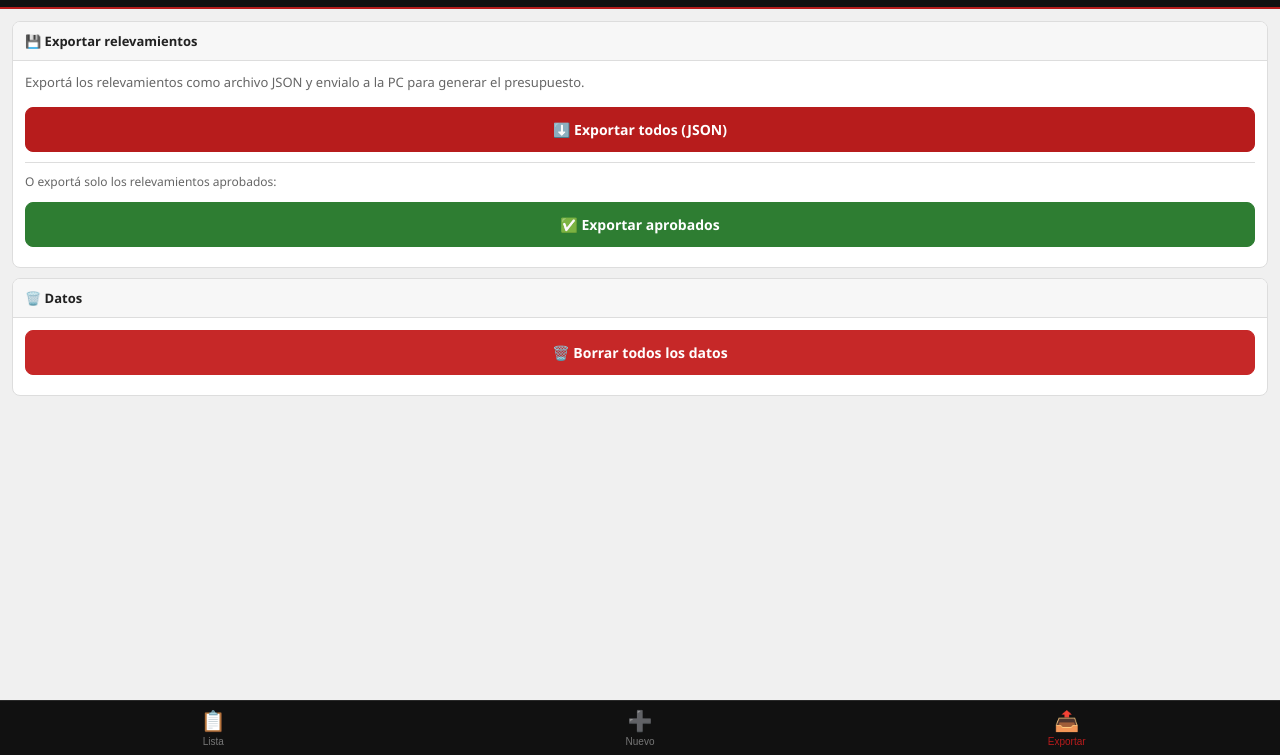
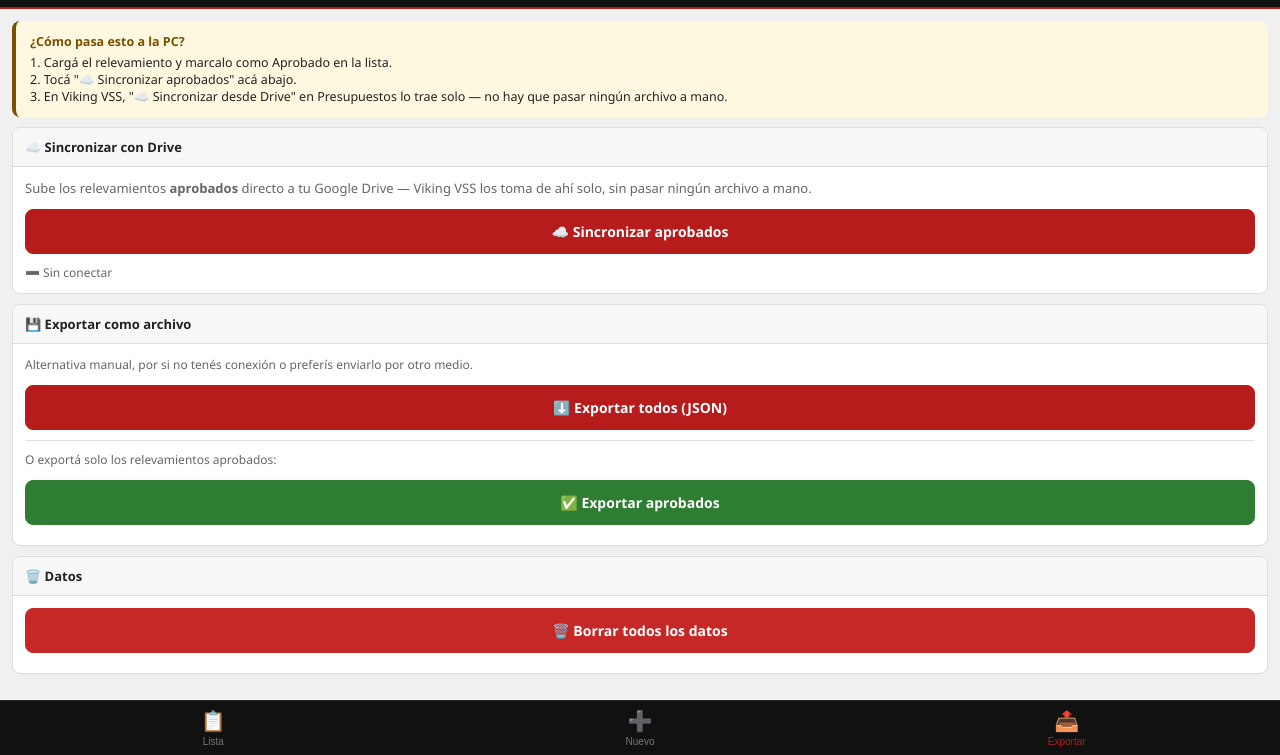
Before and after one commit to eduardoguillermo/viking-relevamiento, a plain HTML site: page index.html in a window 1280 px wide. Both pictures are taken after a click on the button "📤 Exportar". Shown: the part 45-800 px from the top of the page. Drawn offline with Linux system fonts and the light colour scheme.

Commit message:
Sincronización con Google Drive: subir aprobados directo, sin transferencia manual

```diff
--- a/index.html
+++ b/index.html
@@ -31,6 +31,8 @@ body{font-family:'Segoe UI',sans-serif;background:var(--bg);color:var(--text);fo
 .panel{display:none}.panel.on{display:block}
 /* CARDS */
 .card{background:var(--surface);border:1px solid var(--border);border-radius:var(--r);margin-bottom:10px;overflow:hidden}
+.notice{margin-bottom:10px;padding:12px 14px;background:var(--amber-bg);border-radius:var(--r);border-left:4px solid var(--amber);font-size:12.5px;color:var(--text)}
+.notice b{display:block;margin-bottom:4px;color:var(--amber)}
 .card-head{padding:10px 12px;border-bottom:1px solid var(--border);background:var(--surface2);display:flex;align-items:center;justify-content:space-between}
 .card-title{font-size:13px;font-weight:700}
 .card-body{padding:12px}
@@ -208,10 +210,24 @@ hr{border:none;border-top:1px solid var(--border);margin:10px 0}
 
   <!-- PANEL: EXPORTAR -->
   <div class="panel" id="panel-export">
+    <div class="notice">
+      <b>¿Cómo pasa esto a la PC?</b>
+      1. Cargá el relevamiento y marcalo como Aprobado en la lista.<br>
+      2. Tocá "☁️ Sincronizar aprobados" acá abajo.<br>
+      3. En Viking VSS, "☁️ Sincronizar desde Drive" en Presupuestos lo trae solo — no hay que pasar ningún archivo a mano.
+    </div>
     <div class="card">
-      <div class="card-head"><div class="card-title">💾 Exportar relevamientos</div></div>
+      <div class="card-head"><div class="card-title">☁️ Sincronizar con Drive</div></div>
       <div class="card-body">
-        <p style="font-size:13px;color:var(--text2);margin-bottom:16px">Exportá los relevamientos como archivo JSON y envialo a la PC para generar el presupuesto.</p>
+        <p style="font-size:13px;color:var(--text2);margin-bottom:12px">Sube los relevamientos <b>aprobados</b> directo a tu Google Drive — Viking VSS los toma de ahí solo, sin pasar ningún archivo a mano.</p>
+        <button class="btn btn-p" onclick="syncDrive()">☁️ Sincronizar aprobados</button>
+        <p id="drive-status" style="font-size:12px;color:var(--text2);margin-top:10px">➖ Sin conectar</p>
+      </div>
+    </div>
+    <div class="card">
+      <div class="card-head"><div class="card-title">💾 Exportar como archivo</div></div>
+      <div class="card-body">
+        <p style="font-size:12px;color:var(--text2);margin-bottom:12px">Alternativa manual, por si no tenés conexión o preferís enviarlo por otro medio.</p>
         <button class="btn btn-p" onclick="exportarTodo()">⬇️ Exportar todos (JSON)</button>
         <hr>
         <p style="font-size:12px;color:var(--text2);margin-bottom:12px;margin-top:4px">O exportá solo los relevamientos aprobados:</p>
@@ -237,6 +253,8 @@ hr{border:none;border-top:1px solid var(--border);margin:10px 0}
 
 <div id="mbox"></div>
 
+<script src="https://accounts.google.com/gsi/client" async defer></script>
+<script src="drive-sync.js"></script>
 <script>
 const SKEY = 'viking_rel_v1';
 const SENSORES_TIPOS = ['Puerta','Ventana','PuertaVentana','Botón','Vibración','Agua','Interruptor s/neutro','Interruptor router'];
@@ -517,6 +535,27 @@ function exportarUno(id){
   exportarJSON({relevamientos:[r],exportado:new Date().toISOString(),tipo:'viking_relevamiento'},`viking_rel_${r.nombre.replace(/[^a-z0-9]/gi,'_')}_${r.fecha}.json`);
 }
 
+// DRIVE SYNC
+function setDriveStatus(txt, color){
+  const el=document.getElementById('drive-status');
+  if(el){ el.textContent=txt; el.style.color=color||'var(--text2)'; }
+}
+function syncDrive(){
+  const ap=DB.relevamientos.filter(x=>x.estado==='Aprobado');
+  if(!ap.length){ alert('No hay relevamientos aprobados para sincronizar.'); return; }
+  setDriveStatus('☁️ Sincronizando...', 'var(--blue)');
+  DriveSync.conectar();
+  const intentar=()=>{
+    if(!DriveSync.conectado){ setDriveStatus('➖ Conectando con Google...', 'var(--text2)'); return; }
+    DriveSync.subirArchivo('relevamientos_pendientes.json', {relevamientos:ap, exportado:new Date().toISOString(), tipo:'viking_relevamiento'})
+      .then(()=>{ setDriveStatus('✅ Sincronizado: '+new Date().toLocaleTimeString('es-AR'), 'var(--green)'); })
+      .catch(e=>{ setDriveStatus('⚠️ Error: '+e.message, 'var(--red)'); });
+  };
+  if(DriveSync.conectado) intentar();
+  else DriveSync.onToken(intentar);
+}
+DriveSync.init(()=>{ setDriveStatus('✅ Drive conectado', 'var(--green)'); });
+
 function borrarTodo(){
   if(!confirm('⚠️ ¿Borrar TODOS los relevamientos? No se puede deshacer.')) return;
   if(!confirm('⚠️ Última confirmación.')) return;
```
